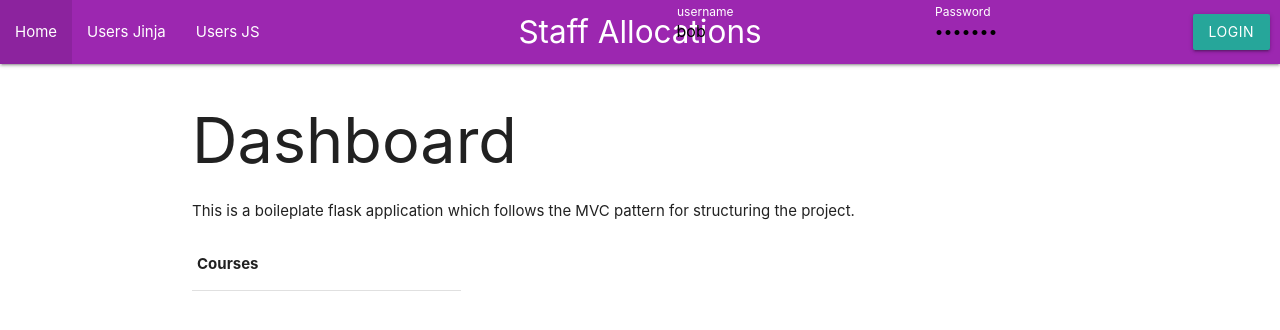
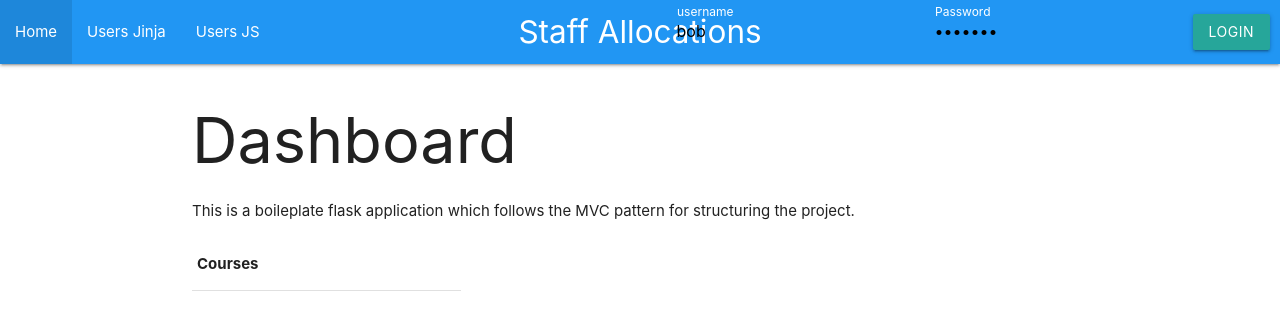
Before and after one commit to Staff-Allocations/Staff-Allocations, a Flask app: template App/templates/index.html in a window 1280 px wide. Shown: the top 330 px of the page. Run offline with Flask 3, Linux system fonts and the light colour scheme; the template is opened without the code that fills it, so the values that code supplies are empty.

Commit message:
Update layout.html

```diff
--- a/App/templates/layout.html
+++ b/App/templates/layout.html
@@ -14,7 +14,7 @@
   </head>
   <body>
 
-      <nav class="purple">
+      <nav class="blue">
           <div class="nav-wrapper">
               <a href="#!" class="brand-logo center">{% block page %}{% endblock %}</a>
               <ul id="nav-mobile" class="left">
```
